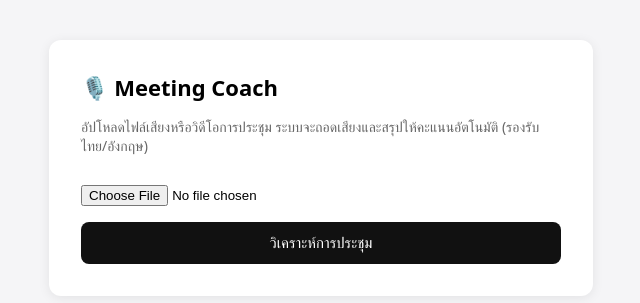
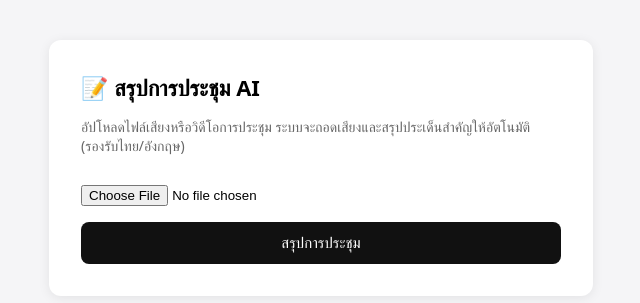
Before and after one commit to Thanxt4/AI-Meeting-Summary, a Flask app: page / in a window 1280 px wide. Shown: the top 303 px of the page, without its empty margins (319-959 px from the left). Run offline with Flask 3, Linux system fonts and the light colour scheme.

Commit message:
Update index.html

```diff
--- a/templates/index.html
+++ b/templates/index.html
@@ -3,7 +3,7 @@
 <head>
   <meta charset="utf-8">
   <meta name="viewport" content="width=device-width, initial-scale=1">
-  <title>Meeting Coach</title>
+  <title>สรุปการประชุม AI</title>
   <style>
     body { font-family: system-ui, -apple-system, "Segoe UI", sans-serif; background: #f5f5f7; margin: 0; padding: 40px 16px; }
     .card { max-width: 480px; margin: 0 auto; background: #fff; border-radius: 12px; padding: 32px; box-shadow: 0 2px 12px rgba(0,0,0,0.08); }
@@ -18,8 +18,8 @@
 </head>
 <body>
   <div class="card">
-    <h1>🎙️ Meeting Coach</h1>
-    <p class="hint">อัปโหลดไฟล์เสียงหรือวิดีโอการประชุม ระบบจะถอดเสียงและสรุปให้คะแนนอัตโนมัติ (รองรับไทย/อังกฤษ)</p>
+    <h1>📝 สรุปการประชุม AI</h1>
+    <p class="hint">อัปโหลดไฟล์เสียงหรือวิดีโอการประชุม ระบบจะถอดเสียงและสรุปประเด็นสำคัญให้อัตโนมัติ (รองรับไทย/อังกฤษ)</p>
 
     {% with messages = get_flashed_messages() %}
       {% if messages %}
@@ -31,7 +31,7 @@
 
     <form method="post" action="/analyze" enctype="multipart/form-data" onsubmit="document.getElementById('status').style.display='block'; this.querySelector('button').disabled=true;">
       <input type="file" name="audio_file" accept="audio/*,video/*" required>
-      <button type="submit">วิเคราะห์การประชุม</button>
+      <button type="submit">สรุปการประชุม</button>
     </form>
     <p id="status">กำลังประมวลผล... ไฟล์ยิ่งยาว ยิ่งใช้เวลานาน กรุณาอย่าปิดหน้านี้</p>
   </div>
```
